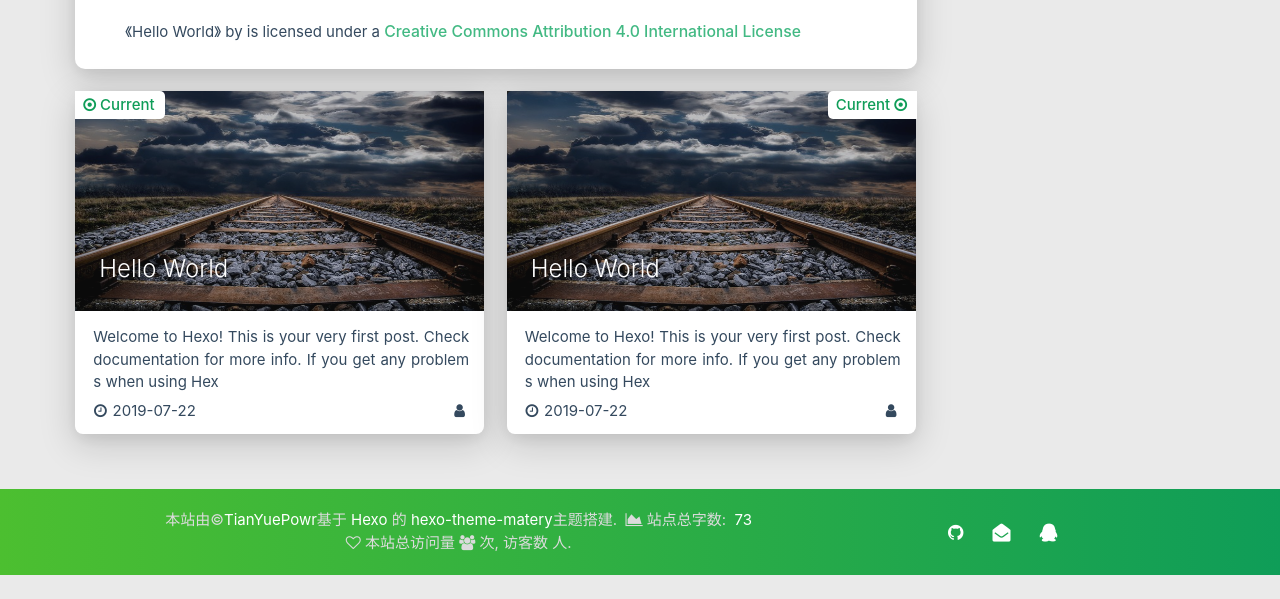
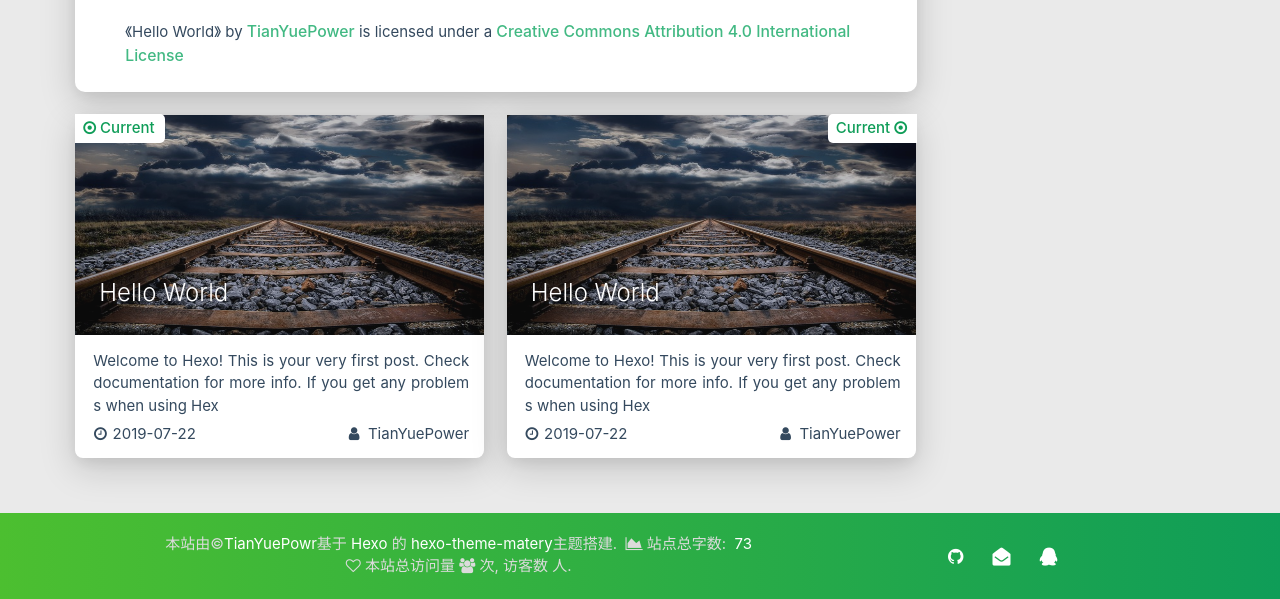
Before and after one commit to TianYuePower/TianYuePower.github.io, a plain HTML site: page 2019/07/22/hello-world/index.html in a window 1280 px wide. Shown: the part 2113-2712 px from the top of the page. Before the commit the page ends 2688 px from the top, so only its background shows below. Drawn offline with Linux system fonts and the light colour scheme; some packages are replaced by stand-ins of ours; no server answers; a script that the page names is missing.

Commit message:
Site updated: 2019-07-22 22:09:15

```diff
--- a/2019/07/22/hello-world/index.html
+++ b/2019/07/22/hello-world/index.html
@@ -593,7 +593,7 @@
                 </span> by
             <a xmlns:cc="http://creativecommons.org/ns#" href="/2019/07/22/hello-world/" property="cc:attributionName"
                rel="cc:attributionURL">
-
+                TianYuePower
             </a> is licensed under a
             <a rel="license" href="https://creativecommons.org/licenses/by/4.0/">
                 Creative Commons Attribution 4.0 International License
@@ -658,7 +658,7 @@
                         <span class="publish-author">
 
                             <i class="fa fa-user fa-fw"></i>
-
+                            TianYuePower
 
                         </span>
                     </div>
@@ -696,7 +696,7 @@
                         <span class="publish-author">
 
                             <i class="fa fa-user fa-fw"></i>
-
+                            TianYuePower
 
                         </span>
                     </div>
@@ -739,7 +739,7 @@
         var url = document.location.href;
         newdiv.innerHTML += '<br />'
             + 'From: TianYuePower<br />'
-            + 'Author: <br />'
+            + 'Author: TianYuePower<br />'
             + 'Link: <a href="' + url + '">' + url + '</a><br />'
             + '本站文章版权归原作者所有,内容为作者个人观点,若有转载,请说明出处。';
 
```
Also changed, not shown: archives/2019/07/index.html (+1 -1 lines), archives/2019/index.html (+1 -1 lines), archives/index.html (+1 -1 lines), index.html (+1 -1 lines).
